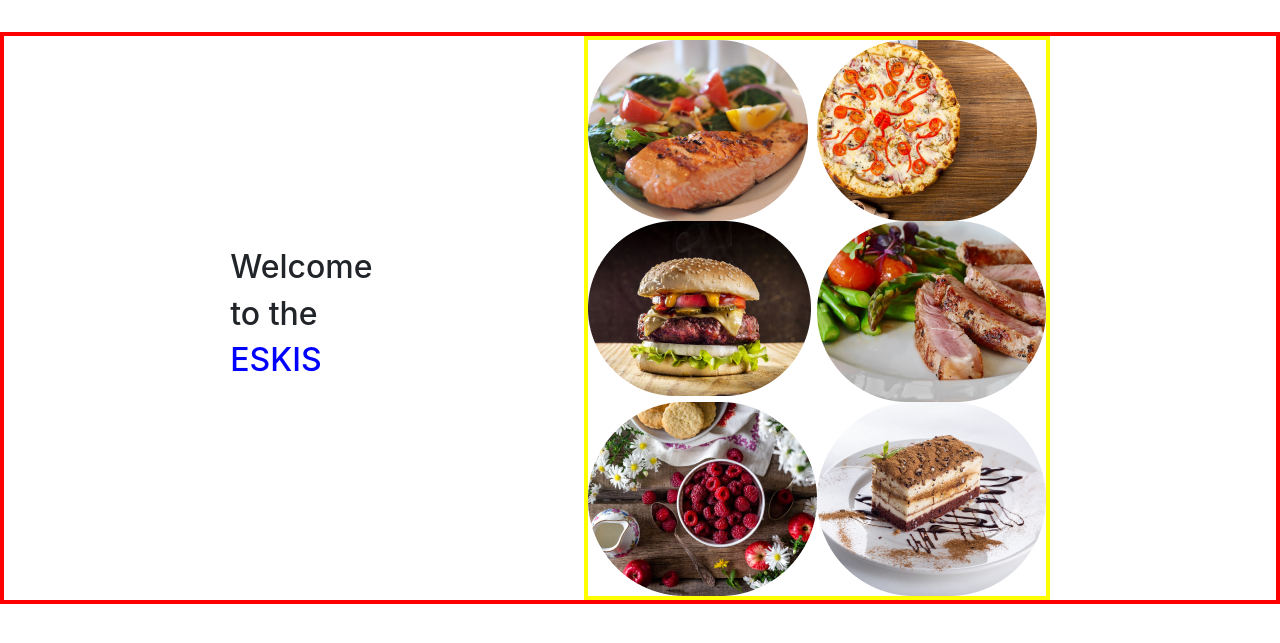
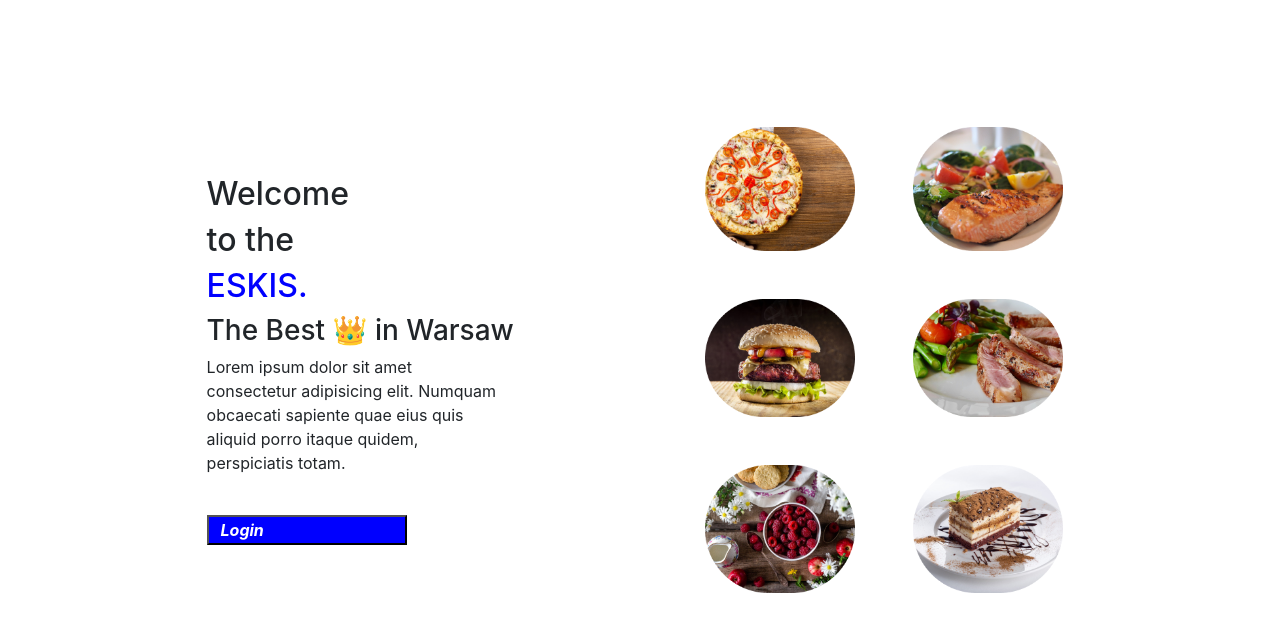
Before and after one commit to Ozan-007/Restaurant_Reservation_App, a Django app: page / in a window 1280 px wide. Shown: the part 72-715 px from the top of the page. Run offline with Django 4.2, Linux system fonts and the light colour scheme; some libraries are stand-ins or nearby versions.

Commit message:
home page finished

```diff
--- a/reservation/templates/home.html
+++ b/reservation/templates/home.html
@@ -6,13 +6,26 @@
 
 <div class="container">
    <div class="intro">
-      <h2>Welcome</h2>
-      <h2>to the</h2>
-      <h2 style="color:blue">ESKIS</h2>
+     <div class="headline">
+        <h2>Welcome</h2>
+        <h2>to the</h2>
+        <h2 style="color:blue">ESKIS.</h2>
+      </div>
+      <h3>The Best 👑 in Warsaw</h3>
+      <div class="explanation" style="max-width: 300px;">
+         <p >Lorem ipsum dolor sit amet consectetur adipisicing elit. Numquam obcaecati sapiente quae eius quis aliquid porro itaque quidem, perspiciatis totam.</p>
+      </div>
+      <div class="loginButton">
+         <a href="{% url 'login' %}">
+            <button type="button"><div class="log">Login</div></button>
+         </a>
+      </div>
    </div>
+
+
    <div class="recipe">
+      <img src="/static/images/Rectangle 51.png" alt="" srcset="">
       <img src="/static/images/Rectangle 50.png" alt="" srcset="">
-      <img src="/static/images/Rectangle 51.png" alt="" srcset="">
       <img src="/static/images/Rectangle 52.png" alt="" srcset="">
       <img src="/static/images/Rectangle 53.png" alt="" srcset="">
       <img src="/static/images/Rectangle 54.png" alt="" srcset="">
@@ -28,16 +41,37 @@
       justify-content: space-evenly;
       align-items: center;
       min-height: 70vh;
-      border: 4px solid red;
+      /* border: 4px solid blue; */
       min-width: 100%;
-      margin-top: 2rem;
+      margin-top: 5rem;
    }
    .recipe{
       display: grid;
-      grid-template-columns: 2fr 2fr;
-      border: 4px solid yellow;
+      grid-template-columns: repeat(2, 10rem);
+      /* border: 4px solid yellow; */
+      row-gap: 3rem;
+      column-gap: 3rem;
    }
+   button{
+      margin-top: 1.5rem;
+      min-width: 200px;
+      background-color: blue;
+      color: white;
+      font-weight: bold;
+      font-style: italic;
+      cursor: pointer;
+   }
+   button:hover{
+      background-color: white;
+      color: blue;
+      transition-duration: .3s;
+   }
+   .log{
+      padding-right:70%;   }
 
-
-</style>
+   img{
+      max-width: 150px;
+      max-height: 150px;
+   }
+   </style>
 {% endblock content %}
```
